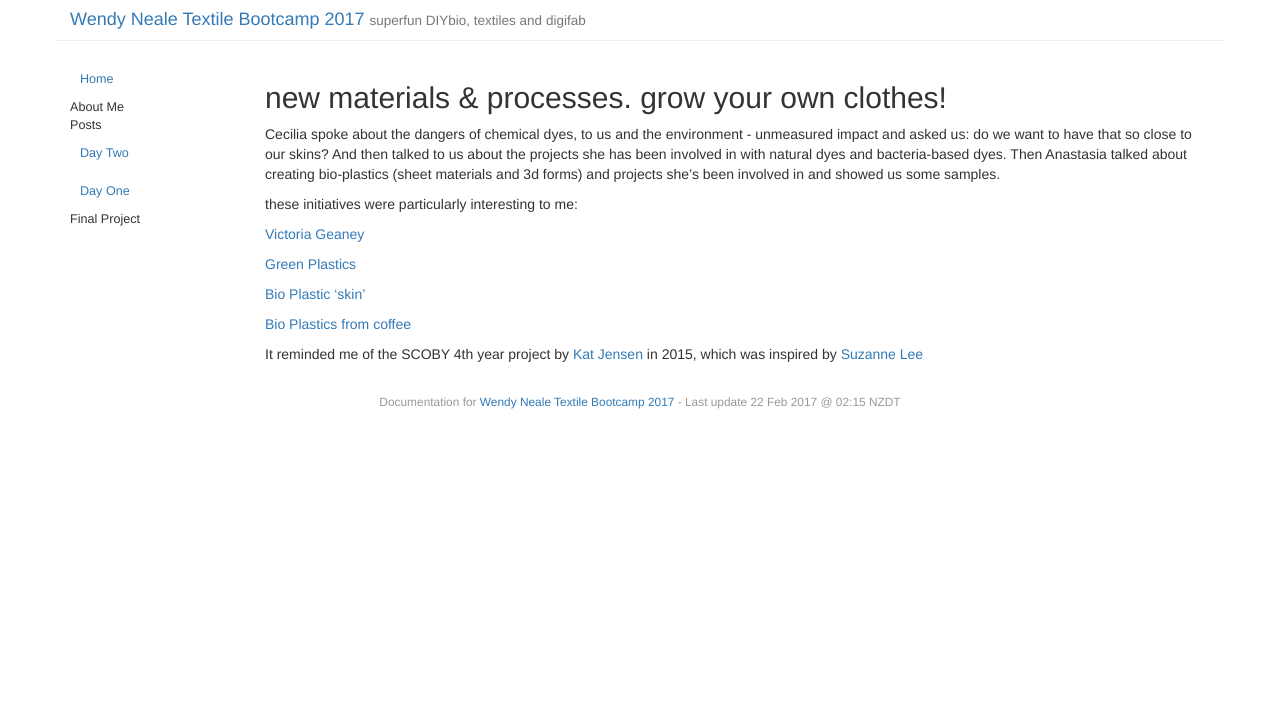
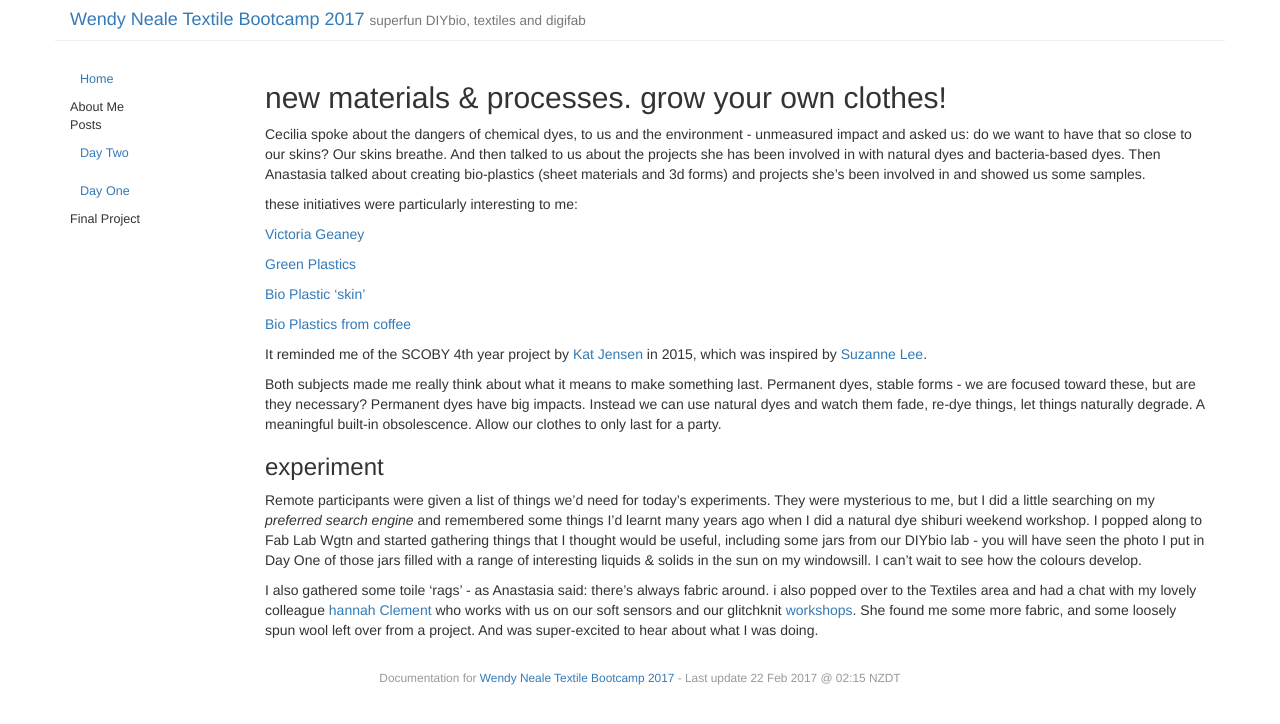
Before and after one commit to wendwarge/wendwarge.github.io, a Jekyll site: the page built from _posts/2017-02-22-day-two.md, in a window 1280 px wide. Shown: the top 724 px of the page. Built offline with Jekyll 4.4.1, drawn with Linux system fonts in a browser that asks for light colours.

Commit message:
thoughts

```diff
--- a/_posts/2017-02-22-day-two.md
+++ b/_posts/2017-02-22-day-two.md
@@ -4,7 +4,7 @@ categories: posts
 ---
 ## new materials & processes. grow your own clothes!
 
-Cecilia spoke about the dangers of chemical dyes, to us and the environment - unmeasured impact and asked us: do we want to have that so close to our skins? And then talked to us about the projects she has been involved in with natural dyes and bacteria-based dyes. Then Anastasia talked about creating bio-plastics (sheet materials and 3d forms) and projects she's been involved in and showed us some samples.
+Cecilia spoke about the dangers of chemical dyes, to us and the environment - unmeasured impact and asked us: do we want to have that so close to our skins? Our skins breathe. And then talked to us about the projects she has been involved in with natural dyes and bacteria-based dyes. Then Anastasia talked about creating bio-plastics (sheet materials and 3d forms) and projects she's been involved in and showed us some samples.
 
 these initiatives were particularly interesting to me:
 
@@ -17,4 +17,12 @@ these initiatives were particularly interesting to me:
 [Bio Plastics from coffee](https://3dprintingindustry.com/news/bioplastics-made-coffee-orange-83241/)
 
 It reminded me of the SCOBY 4th year project by [Kat Jensen](https://creative.massey.ac.nz/about/exposure-2015-end-of-year-exhibition/bdes-textiles/katerina-jensen) in 2015, which was inspired by
-[Suzanne Lee](http://www.naturalblaze.com/2016/04/the-woman-who-grows-her-own-kombucha-clothes.html)
+[Suzanne Lee](http://www.naturalblaze.com/2016/04/the-woman-who-grows-her-own-kombucha-clothes.html).
+
+Both subjects made me really think about what it means to make something last. Permanent dyes, stable forms - we are focused toward these, but are they necessary? Permanent dyes have big impacts. Instead we can use natural dyes and watch them fade, re-dye things, let things naturally degrade. A meaningful built-in obsolescence. Allow our clothes to only last for a party.
+
+### experiment
+
+Remote participants were given a list of things we'd need for today's experiments. They were mysterious to me, but I did a little searching on my *preferred search engine* and remembered some things I'd learnt many years ago when I did a natural dye shiburi weekend workshop. I popped along to Fab Lab Wgtn and started gathering things that I thought would be useful, including some jars from our DIYbio lab - you will have seen the photo I put in Day One of those jars filled with a range of interesting liquids & solids in the sun on my windowsill. I can't wait to see how the colours develop.
+
+I also gathered some toile 'rags' - as Anastasia said: there's always fabric around. i also popped over to the Textiles area and had a chat with my lovely colleague [hannah Clement](https://hannahclement.com/about/) who works with us on our soft sensors and our glitchknit [workshops](https://fablabwgtn.co.nz/events/). She found me some more fabric, and some loosely spun wool left over from a project. And was super-excited to hear about what I was doing.
```
